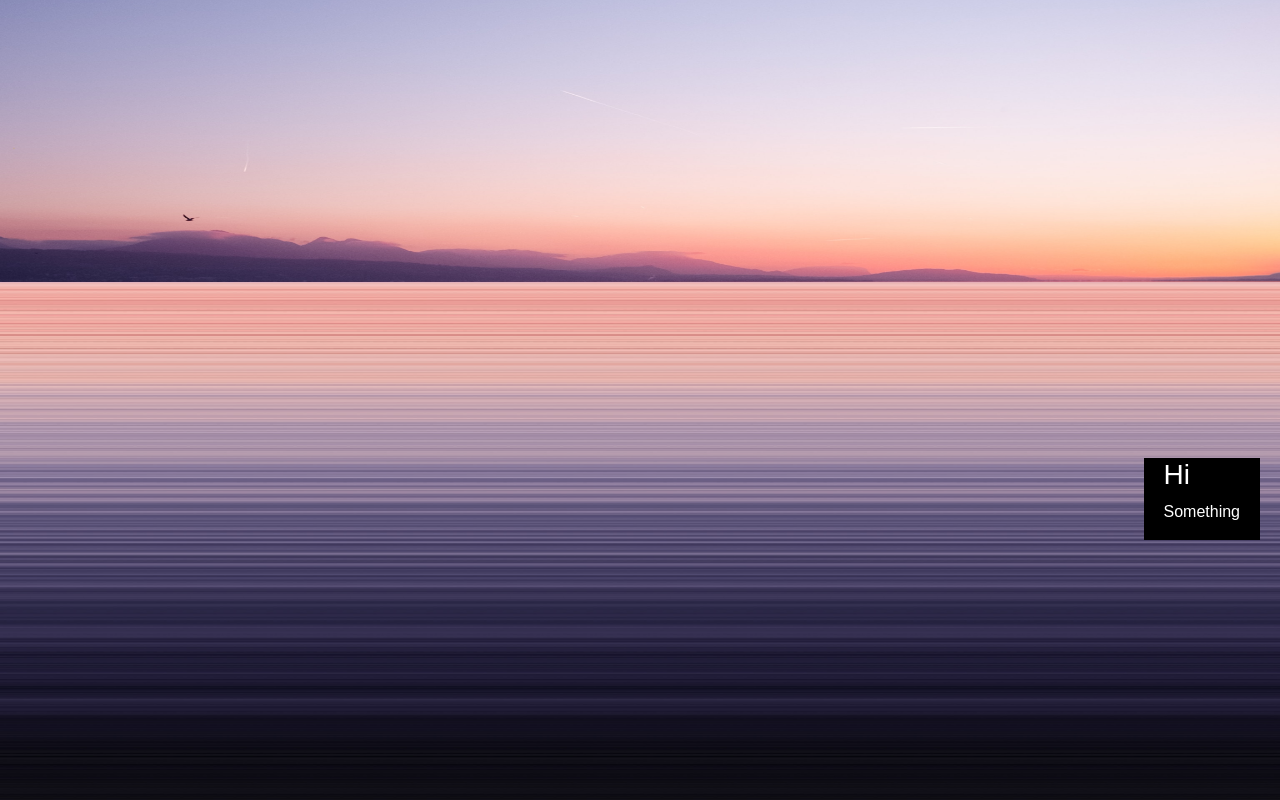
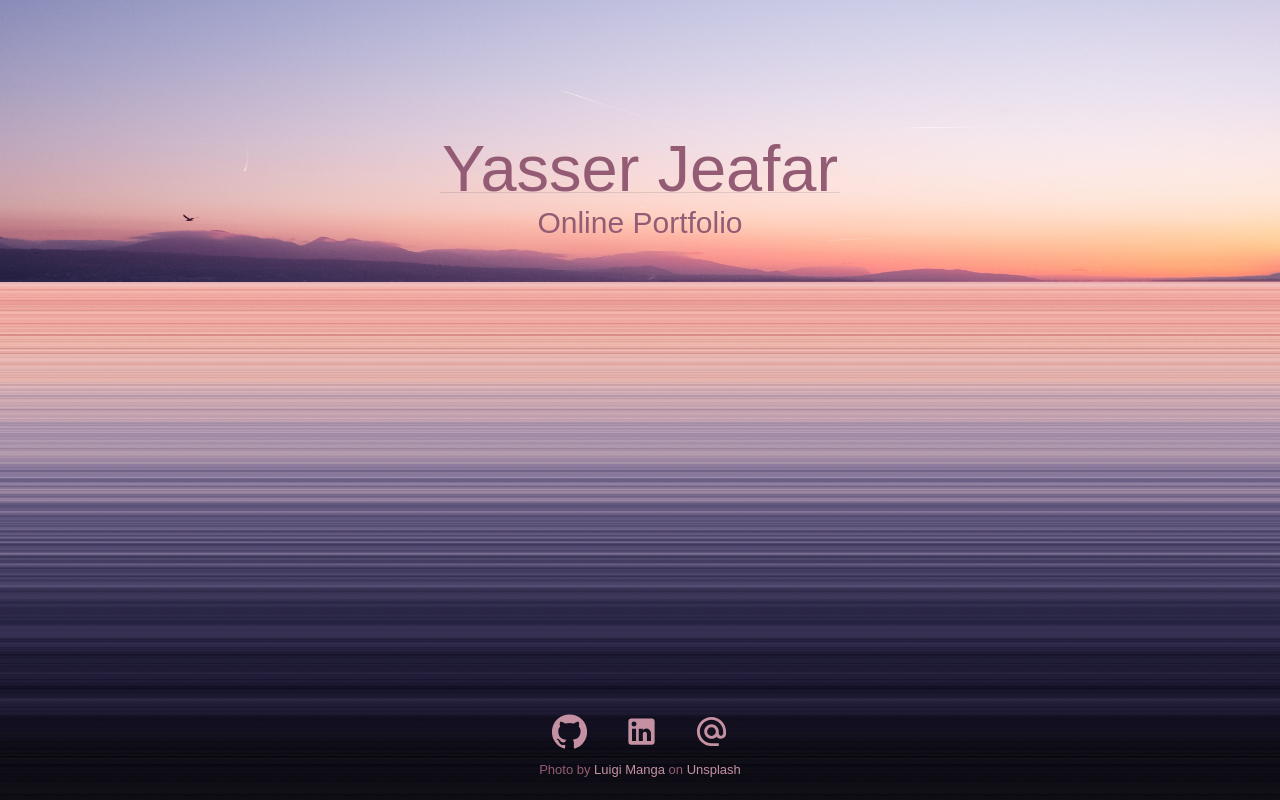
Before and after one commit to yjeafar/yjeafar.github.io, a React (Create React App) app: page / in a window 1280 px wide. Shown: the part 240-1040 px from the top of the page. Built offline with nearby package versions, Linux system fonts and the light colour scheme.

Commit message:
Made a lot of small changes
Updated some things that were worded incorrectly, as well as changed my Python skill from a 3 to a 4. Fixed a couple of styling things and completed the welcome page. Also updated my resume

```diff
--- a/src/css/about-me.css
+++ b/src/css/about-me.css
@@ -6,7 +6,7 @@
 
 #pictureBorder {
     padding: 1% 12% 2% 12%;
-    width: 90%;
+    width: 95%;
     min-width: 300px;
 }
 
@@ -41,7 +41,7 @@
     min-width: 300px;
 }
 
-@media screen and (max-width: 550px ) {
+@media screen and (max-width: 767px ) {
     #imageMinWidth {
         display: none;
     }
@@ -50,6 +50,6 @@
         float: right
     }
     #pictureBorder {
-        margin-left: 5%;
+        margin-left:5%;
     }
 }
--- a/src/css/welcome.css
+++ b/src/css/welcome.css
@@ -8,12 +8,73 @@
     font-family: Arial;
 }
 
-.welcomeBlock {
+.welcomeBlock > div {
     position: absolute;
-    bottom: 20px;
-    right: 20px;
-    background-color: black;
-    color: white;
+    top: 45%;
+    left: 0;
+    right: 0;
+    font-size: 65px;
+    margin: 0 auto;
+    width: 100%;
+    color: #945c74;
+    text-align: center;
     padding-left: 20px;
     padding-right: 20px;
 }
+
+.welcomeLine {
+    position: absolute;
+    top: 54%;
+    left: 0;
+    right: 0;
+    width: 400px;
+    color: #945c74;
+    height: 1px;
+    margin: 0 auto;
+}
+
+.welcomeBlock > p {
+    position: absolute;
+    top: 55%;
+    left: 0;
+    right: 0;
+    font-size: 30px;
+    margin: 0 auto;
+    width: 100%;
+    color: #945c74;
+    text-align: center;
+    padding-left: 20px;
+    padding-right: 20px;
+}
+
+#imageSource {
+    position: absolute;
+    left: 0;
+    right: 0;
+    font-size: 13px;
+    margin: 0 auto;
+    width: 50%;
+    color: #945c74;
+    text-align: center;
+    padding-left: 20px;
+    padding-right: 20px;
+    top: 125vh;
+}
+
+#imageSource > a {
+ color:#c491a2
+}
+
+#externalLinks {
+    position: absolute;
+    left: 0;
+    right: 0;
+    font-size: 13px;
+    margin: 0 auto;
+    width: 50%;
+    color: #c491a2;
+    text-align: center;
+    padding-left: 20px;
+    padding-right: 20px;
+    top: 118vh;
+}
--- a/src/js/about-me.js
+++ b/src/js/about-me.js
@@ -31,18 +31,6 @@ export default function AboutMe({ forwardedRef }) {
 
   return (
     <div ref={forwardedRef} id="about-me">
-      {/* <div id="headerStyle">
-        <Row style={{marginRight:0 }}>
-          <Col id="nameStyle">
-            <span>Yasser Jeafar </span>
-          </Col>
-          <Col id="externalLinks">
-            <span style={{float: "right"}}>
-              <ExternalLinkIcons />
-            </span>
-          </Col>
-        </Row>
-      </div> */}
       <div className="lightBackground" >
         <Container className="containerStyle, AboutMe">
         <h1 id="appHeader">Online Resume</h1>
@@ -55,8 +43,8 @@ export default function AboutMe({ forwardedRef }) {
               <Col className={classes.descriptionStyle} id="aboutMeMinWidth" >
                 <h1 className={ classes.accentColor }>Hello! I'm Yasser. </h1>
                 <div style={{ paddingBottom: 10 }}>
-                  I'm a Software Engineer with professional Full Stack experience. Check out my ever-expanding projects section below to see some of my work!
-                  You could also download <Link to='/files/resume.pdf' target="_blank" download="Yasser_Jeafar_Resume.pdf"> a copy of my resume </Link> for a quick summary.
+                  I'm a Software Engineer with experience as a professional Full Stack developer. Check out my ever-expanding projects section below to see some of my work!
+                  You could also download <Link to='/files/resume.pdf' target="_blank" download="Yasser_Jeafar_Resume.pdf"> a copy of my resume </Link> for a quick summary of everything.
               </div>
                 <h3 className={ classes.accentColor }
                 >About Me</h3>
--- a/src/js/projects/homeServer.js
+++ b/src/js/projects/homeServer.js
@@ -15,7 +15,7 @@ export default function HomeServer() {
         This was something I came up with once I realized that privacy and security are things that I am passionate about. It all started when I learned about NAS in my
         Operating Systems class, which turned into me trying to set one up on my raspberry pi. However, I wanted something more powerful so I repurposed the old family pc
         and made it into a powerful server with many terabytes of storage (Raid 1 setup). I use Proxmox OS, and have docker containers running Nextcloud and Jellyfin. I also
-        run Zabbix, OpenVPN, and Privoxy in their own VM's as well. I back it up on multiple disks, and use my raspberry pi to automatically ssh to the server and copy the
+        run Zabbix, OpenVPN, and Privoxy in their own VM's as well. I back it up on multiple disks, and use my Raspberry Pi to automatically ssh to the server and copy the
         files to an outside location.
       </p>
     </Box>
--- a/src/js/skills.js
+++ b/src/js/skills.js
@@ -11,7 +11,7 @@ export default function Skills({ forwardedRef }) {
         { name: 'C++', value: 3, col: 1 },
         { name: 'Java', value: 2, col: 1 },
         { name: 'AngularJs', value: 4, col: 1 },
-        { name: 'Python', value: 3, col: 1 },
+        { name: 'Python', value: 4, col: 1 },
         { name: 'JavaScript', value: 5, col: 1 },
         { name: 'HTML', value: 5, col: 1 },
         { name: 'Bootstrap', value: 3, col: 1 },
--- a/src/js/welcome.js
+++ b/src/js/welcome.js
@@ -1,16 +1,21 @@
 import React from 'react';
 import ocean from '../images/ocean.jpg';
 import '../css/welcome.css';
+import ExternalLinkIcons from './external-link-icons';
 
 export default function Welcome({forwardedRef}) {
   return (
     <div ref={forwardedRef}>
       <img src={ocean} alt='ocean painting' id='welcomeImg'></img>
-        {/* <span>Photo by <a href="https://unsplash.com/@somanydetails?utm_source=unsplash&amp;utm_medium=referral&amp;utm_content=creditCopyText">Luigi Manga</a> on <a href="https://unsplash.com/t/wallpapers?utm_source=unsplash&amp;utm_medium=referral&amp;utm_content=creditCopyText">Unsplash</a></span> */}
         <div className='welcomeBlock'>
-          <h3>Hi</h3>
-          <p>Something</p>
+          <div>Yasser Jeafar</div>
+          <hr className="welcomeLine" />
+          <p>Online Portfolio</p>
         </div>
+        <div id="externalLinks">
+            <ExternalLinkIcons/>
+        </div>
+        <span id="imageSource">Photo by <a href="https://unsplash.com/@somanydetails?utm_source=unsplash&amp;utm_medium=referral&amp;utm_content=creditCopyText">Luigi Manga</a> on <a href="https://unsplash.com/t/wallpapers?utm_source=unsplash&amp;utm_medium=referral&amp;utm_content=creditCopyText">Unsplash</a></span>
     </div>
   );
 }
```
Also changed, not shown: 1 other file (tests, documents, lock files or other folders).
